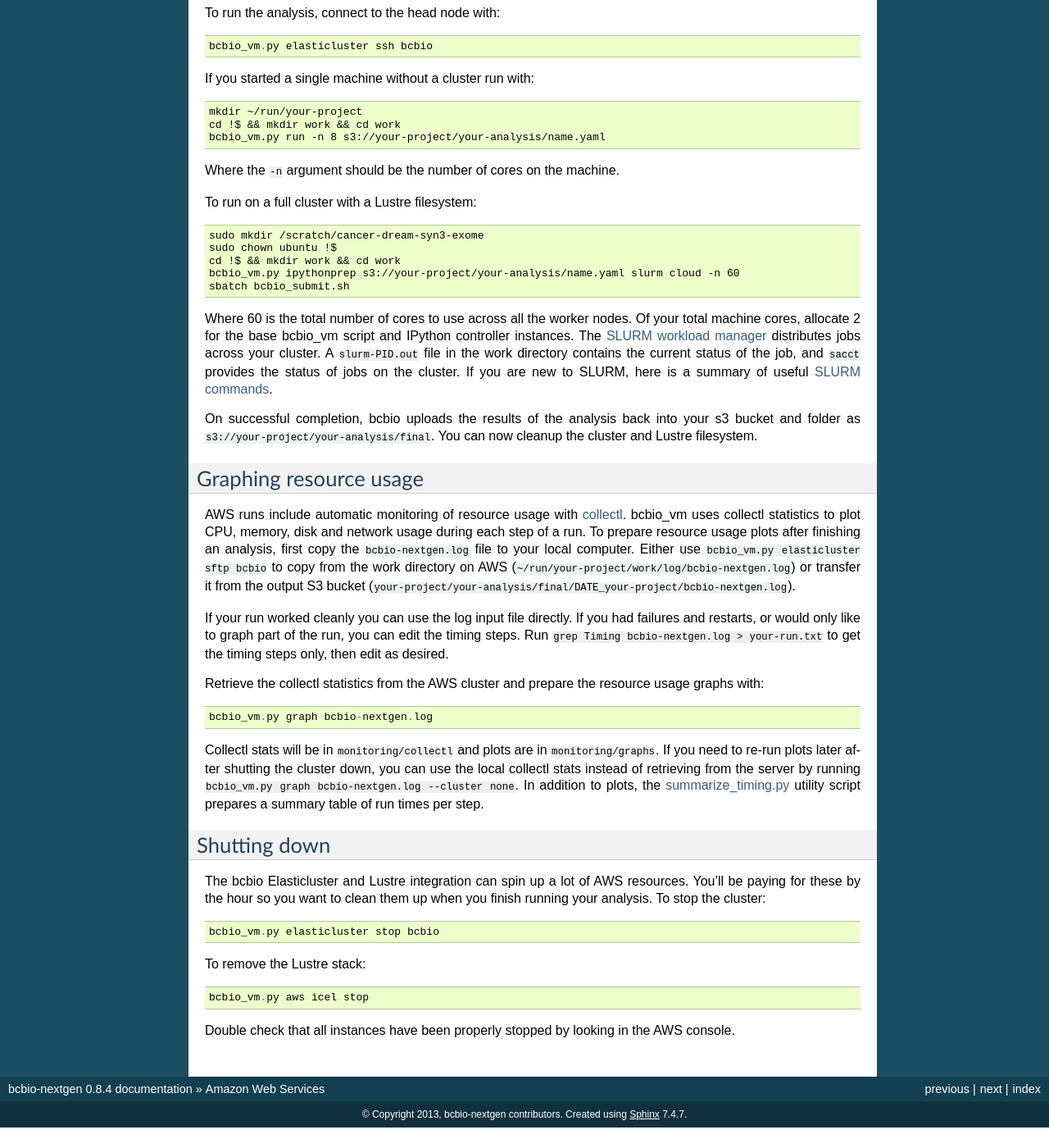
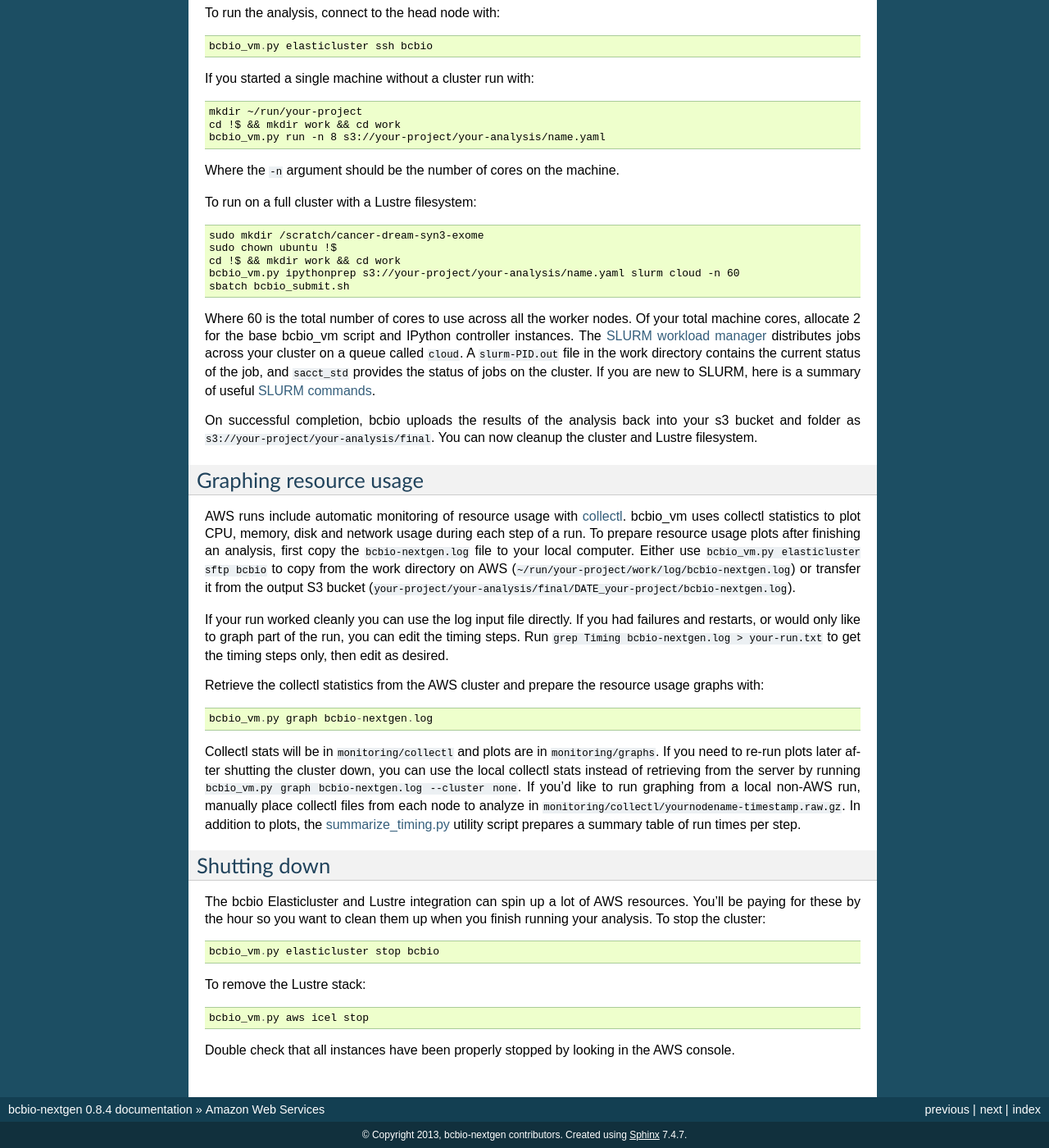
Before and after one commit to bcbio/bcbio-nextgen, a Sphinx documentation site: the page built from docs/contents/cloud.rst, in a window 1280 px wide and 1400 px high, scrolled down 3278 px. Shown: the whole window at 82% size. Built offline with Sphinx 7.4.7, drawn with Linux system fonts in a browser that asks for light colours; before the commit the page ends 4653 px from its top, so only the background shows below that.

Commit message:
Improve documentation on AWS SLURM and add details about running monitoring graphs locally

```diff
--- a/docs/contents/cloud.rst
+++ b/docs/contents/cloud.rst
@@ -225,13 +225,15 @@ To run on a full cluster with a Lustre filesystem::
     bcbio_vm.py ipythonprep s3://your-project/your-analysis/name.yaml slurm cloud -n 60
     sbatch bcbio_submit.sh
 
-Where 60 is the total number of cores to use across all the worker nodes.
-Of your total machine cores, allocate 2 for the base bcbio_vm script and IPython
+Where 60 is the total number of cores to use across all the worker nodes.  Of
+your total machine cores, allocate 2 for the base bcbio_vm script and IPython
 controller instances. The `SLURM workload manager <http://slurm.schedmd.com/>`_
-distributes jobs across your cluster. A ``slurm-PID.out`` file in the work
-directory contains the current status of the job, and ``sacct`` provides the
-status of jobs on the cluster. If you are new to SLURM, here is a summary
-of useful `SLURM commands <https://rc.fas.harvard.edu/resources/running-jobs/#Summary_of_SLURM_commands>`_.
+distributes jobs across your cluster on a queue called ``cloud``.  A
+``slurm-PID.out`` file in the work directory contains the current status of the
+job, and ``sacct_std`` provides the status of jobs on the cluster. If you are
+new to SLURM, here is a summary of useful
+`SLURM commands <https://rc.fas.harvard.edu/resources/running-jobs/#Summary_of_SLURM_commands>`_.
+
 
 On successful completion, bcbio uploads the results of the analysis back into your s3
 bucket and folder as ``s3://your-project/your-analysis/final``. You can now cleanup the cluster and
@@ -263,6 +265,8 @@ Collectl stats will be in ``monitoring/collectl`` and plots are in
 ``monitoring/graphs``. If you need to re-run plots later after shutting the
 cluster down, you can use the local collectl stats instead of retrieving from
 the server by running ``bcbio_vm.py graph bcbio-nextgen.log --cluster none``.
+If you'd like to run graphing from a local non-AWS run, manually place collectl
+files from each node to analyze in ``monitoring/collectl/yournodename-timestamp.raw.gz``.
 In addition to plots, the
 `summarize_timing.py <https://github.com/chapmanb/bcbio-nextgen/blob/master/scripts/utils/summarize_timing.py>`_
 utility script prepares a summary table of run times per step.
```
